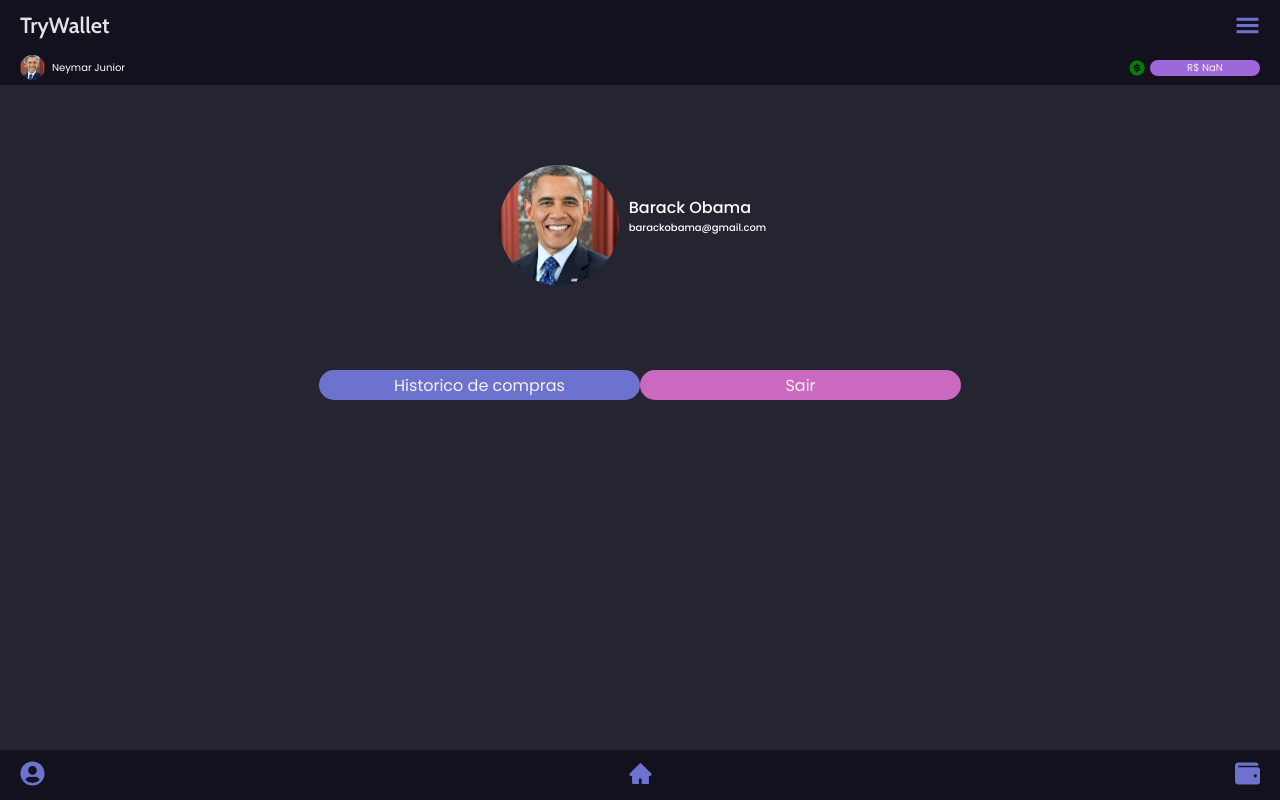
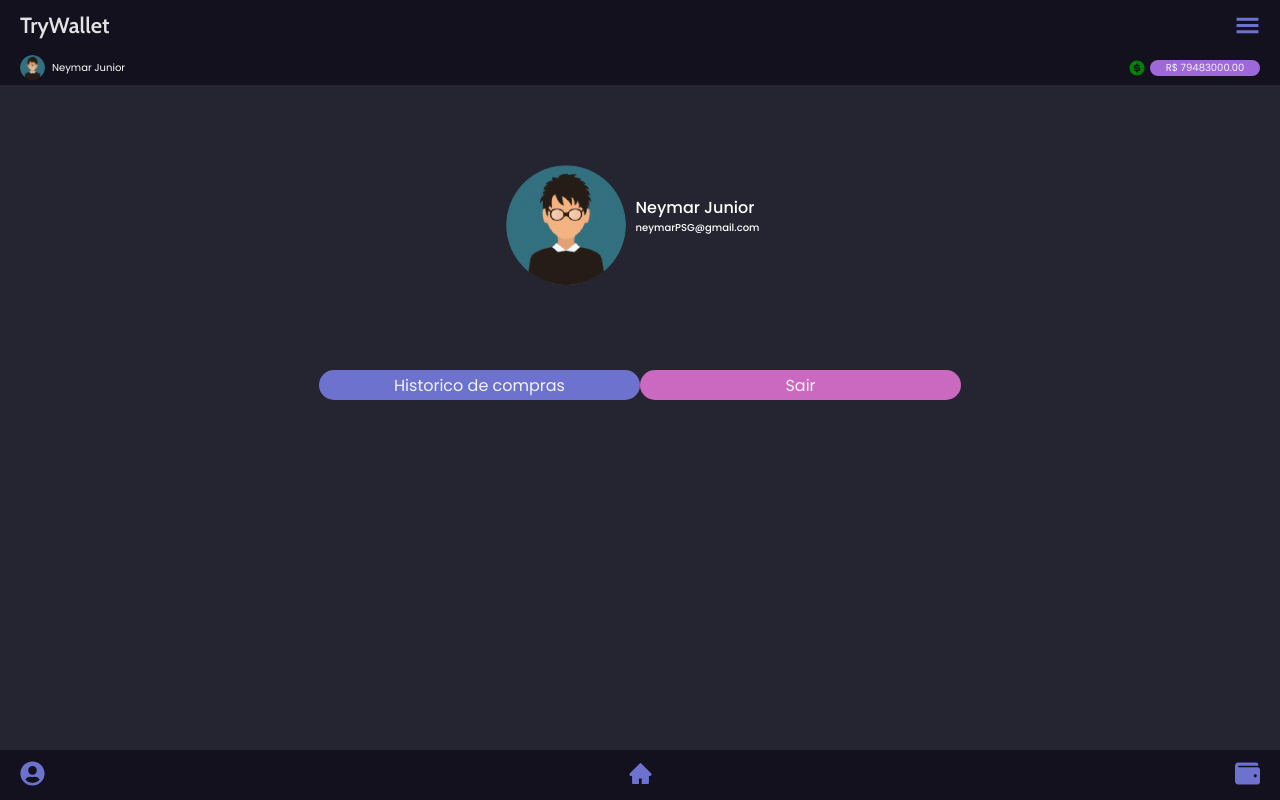
Before and after one commit to AdelinoJnr/currency-wallet, a React (Create React App) app: page /perfil in a window 1280 px wide. Built offline with nearby package versions, Linux system fonts and the light colour scheme; no server answers.

Commit message:
[fix: usando avatares na pagina]

```diff
--- a/src/components/Welcome/index.jsx
+++ b/src/components/Welcome/index.jsx
@@ -1,25 +1,24 @@
 import React from 'react';
 import { RiMoneyDollarCircleFill } from 'react-icons/ri';
 
-import { userDefault } from '../../data';
-
-import Obama from '../../image/barack_obama.jpg';
+import { userDefault, avatars } from '../../data';
 
 import './style.css';
 
 function Welcome() {
   const key = localStorage.getItem('user');
-  const { name, elent } = key ? JSON.parse(key) : userDefault;
+  const { name, balance, avatar } = key ? JSON.parse(key) : userDefault;
+
   return (
     <section className="content-welcome">
       <div className="content-user-profile">
-        <img className="img-user" src={Obama} alt="Foto usuario" />
+        <img className="img-user" src={avatars[avatar]} alt="Avatar" />
         <p className="user-name">{name}</p>
       </div>
       <div className="content-money">
         <RiMoneyDollarCircleFill className="icon-money" />
         <div className="content-money-balance">
-          <span className="money">{`R$ ${Number(elent).toFixed(2)}`}</span>
+          <span className="money">{`R$ ${Number(balance).toFixed(2)}`}</span>
         </div>
       </div>
     </section>
--- a/src/data.js
+++ b/src/data.js
@@ -1,3 +1,10 @@
+import avatar1 from './image/avatar1.png';
+import avatar2 from './image/avatar2.png';
+import avatar3 from './image/avatar3.png';
+import avatar4 from './image/avatar4.png';
+import avatar5 from './image/avatar5.png';
+import avatar6 from './image/avatar6.png';
+
 export const currencys = [
   'AAVE', 'ALLFT', 'AMFT', 'ARGFT', 'ASRFT', 'ATMFT', 'AXS', 'BAL', 'BARFT', 'BAT', 'BCH', 'BTC', 'CAIFT', 'CHZ', 'CITYFT', 'COMP', 'CRV', 'DAI', 'ENJ', 'ETH', 'GALFT', 'GRT', 'JUVFT', 'KNC', 'LINK', 'LTC', 'MANA', 'MCO2', 'MKR', 'NAVIFT', 'OGFT', 'PAXG', 'PFLFT', 'PSGFT', 'REN', 'SAUBERFT', 'SNX', 'THFT', 'UMA', 'UNI', 'USDC', 'WBX', 'XRP', 'YFI', 'ZRX',
 ];
@@ -5,7 +12,8 @@ export const currencys = [
 export const userDefault = {
   name: 'Neymar Junior',
   email: 'neymarPSG@gmail.com',
-  currency: 79483000,
+  balance: 79483000,
+  avatar: 'avatar1',
 };
 
 export const currencysNames = {
@@ -59,3 +67,12 @@ export const currencysNames = {
   YFI: 'Yearn',
   ZRX: '0x',
 };
+
+export const avatars = {
+  avatar1,
+  avatar2,
+  avatar3,
+  avatar4,
+  avatar5,
+  avatar6,
+};
--- a/src/pages/Perfil.jsx
+++ b/src/pages/Perfil.jsx
@@ -3,20 +3,21 @@ import { Link } from 'react-router-dom';
 import Footer from '../components/Footer';
 import Header from '../components/Header';
 import Welcome from '../components/Welcome';
-
-import Obama from '../image/barack_obama.jpg';
+import { avatars, userDefault } from '../data';
 
 function Perfil() {
+  const key = localStorage.getItem('user');
+  const { name, email, avatar } = key ? JSON.parse(key) : userDefault;
   return (
     <>
       <Header />
       <Welcome />
       <section>
         <section className="content-perfil">
-          <img className="img-user-perfil" src={Obama} alt="Foto do Usuario" />
+          <img className="img-user-perfil" src={avatars[avatar]} alt="Avatar" />
           <div className="content-data-user">
-            <p className="user-name-perfil">Barack Obama</p>
-            <p className="user-email-perfil">barackobama@gmail.com</p>
+            <p className="user-name-perfil">{name}</p>
+            <p className="user-email-perfil">{email}</p>
           </div>
         </section>
         <section className="content-btn-perfil">
--- a/src/utils/functions.js
+++ b/src/utils/functions.js
@@ -32,7 +32,7 @@ const mensageError = 'Dinheiro cobrado a mais do que o usuario tem em sua conta'
 
 export const currencyActivity = (valor, condicao, code) => {
   const storage = JSON.parse(localStorage.getItem('user'));
-  const balanceClient = Number(storage.elent);
+  const balanceClient = Number(storage.balance);
   if (condicao === 'comprar' && balanceClient < valor) {
     return console.log(mensageError);
   }
@@ -44,7 +44,7 @@ export const currencyActivity = (valor, condicao, code) => {
   console.log(currencyUser);
   const user = {
     ...storage,
-    elent: currencyUser.toFixed(2),
+    balance: currencyUser.toFixed(2),
   };
   localStorage.setItem('user', JSON.stringify(user));
 };
```
